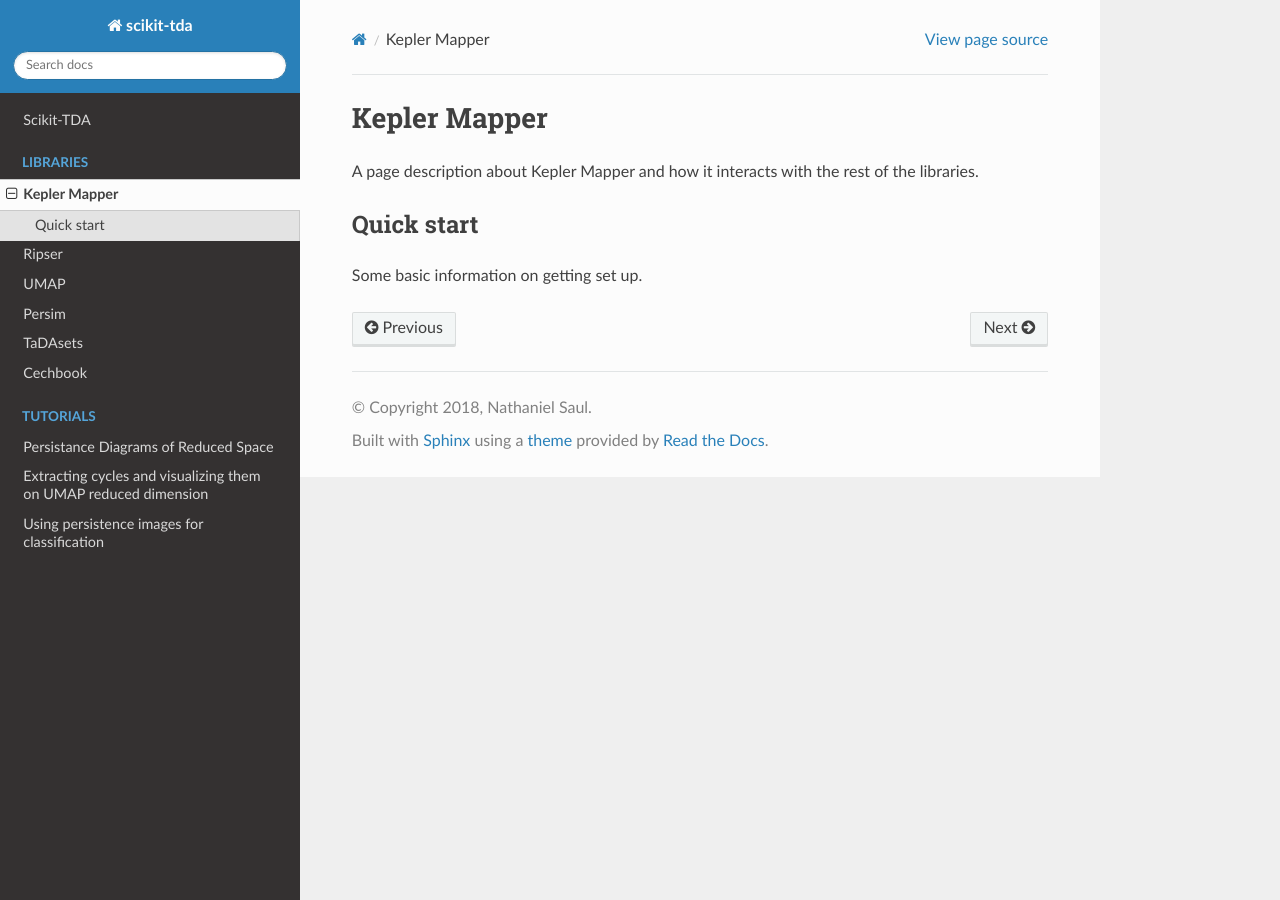
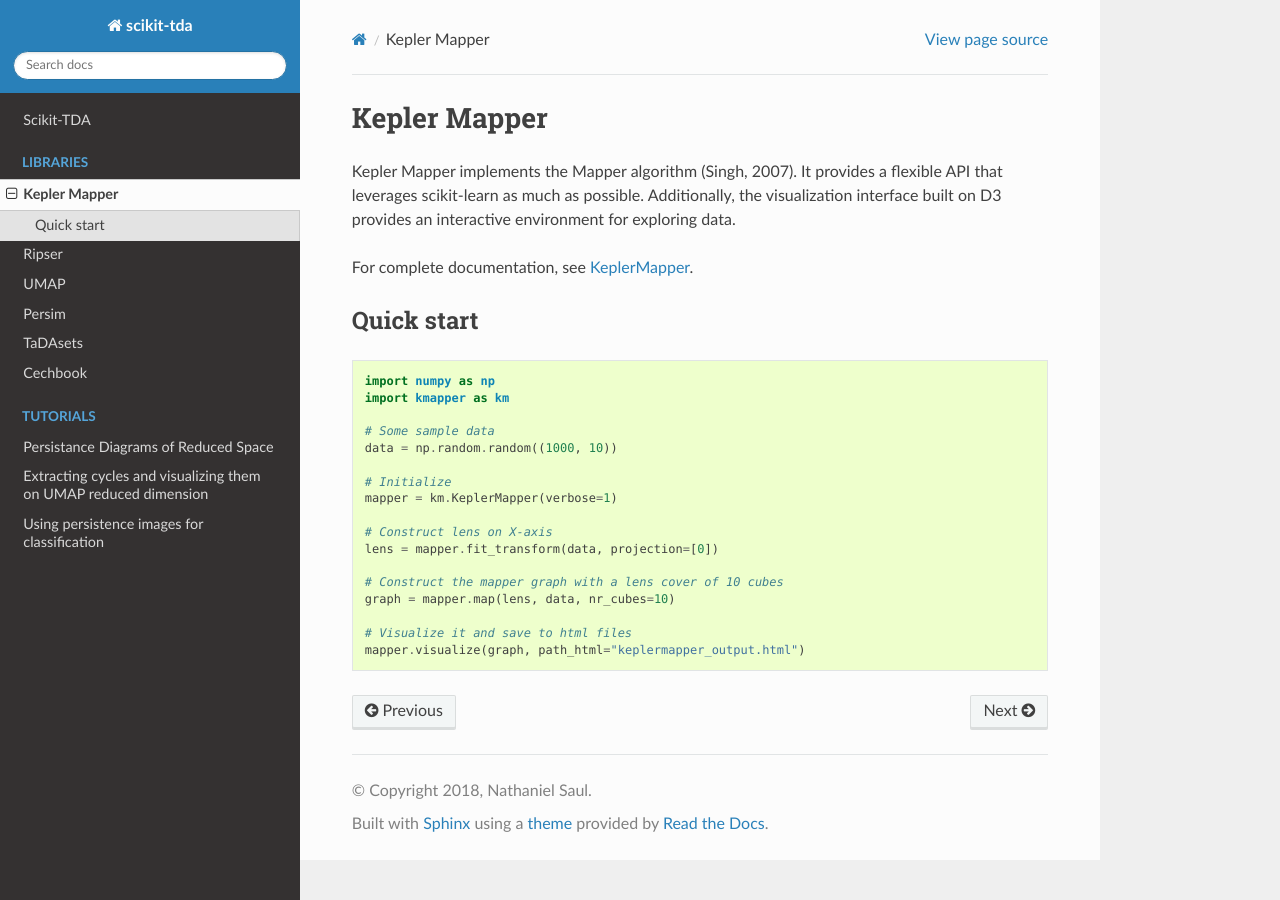
Before and after one commit to scikit-tda/scikit-tda, a Sphinx documentation site: the page built from docs/libraries/kepler-mapper.rst, in a window 1280 px wide. Built offline with Sphinx 7.4.7 and the Read the Docs theme 2.0.0, drawn with Linux system fonts in a browser that asks for light colours.

Commit message:
more details about each individual library

```diff
--- a/docs/libraries/kepler-mapper.rst
+++ b/docs/libraries/kepler-mapper.rst
@@ -1,12 +1,32 @@
 Kepler Mapper
 ======================================
 
-A page description about Kepler Mapper and how it interacts with the rest of the libraries.
+Kepler Mapper implements the Mapper algorithm (Singh, 2007). It provides a flexible API that leverages scikit-learn as much as possible. Additionally, the visualization interface built on D3 provides an interactive environment for exploring data.
 
-
-
+For complete documentation, see KeplerMapper_.
 
 Quick start
 --------------------
 
-Some basic information on getting set up.
+
+.. code:: python
+
+    import numpy as np
+    import kmapper as km
+
+    # Some sample data
+    data = np.random.random((1000, 10))
+
+    # Initialize
+    mapper = km.KeplerMapper(verbose=1)
+
+    # Construct lens on X-axis
+    lens = mapper.fit_transform(data, projection=[0])
+
+    # Construct the mapper graph with a lens cover of 10 cubes
+    graph = mapper.map(lens, data, nr_cubes=10)
+
+    # Visualize it and save to html files
+    mapper.visualize(graph, path_html="keplermapper_output.html")
+
+.. _KeplerMapper: https://kepler-mapper.scikit-tda.org
```
Also changed, not shown: docs/index.rst (+9 -8 lines), docs/libraries/ripser.rst (+16 -3 lines), docs/libraries/umap.rst (+11 -4 lines), docs/tutorials/index.rst (deleted, +0 -13 lines).
